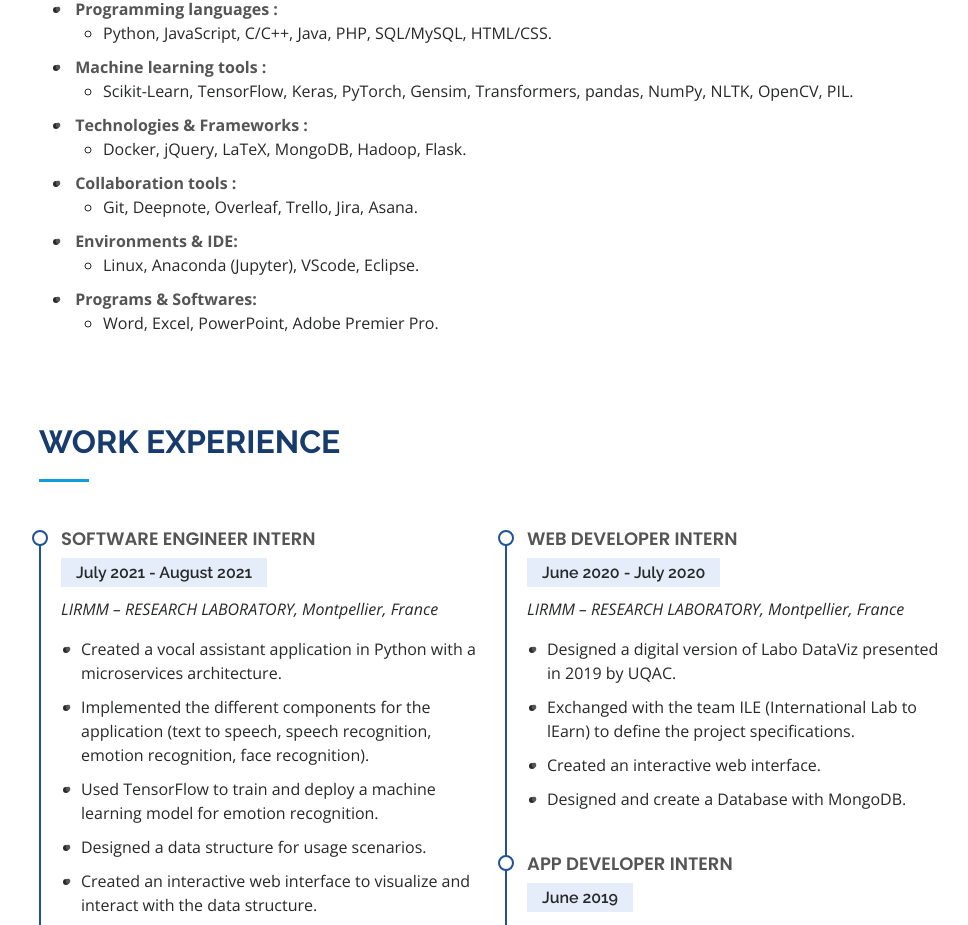
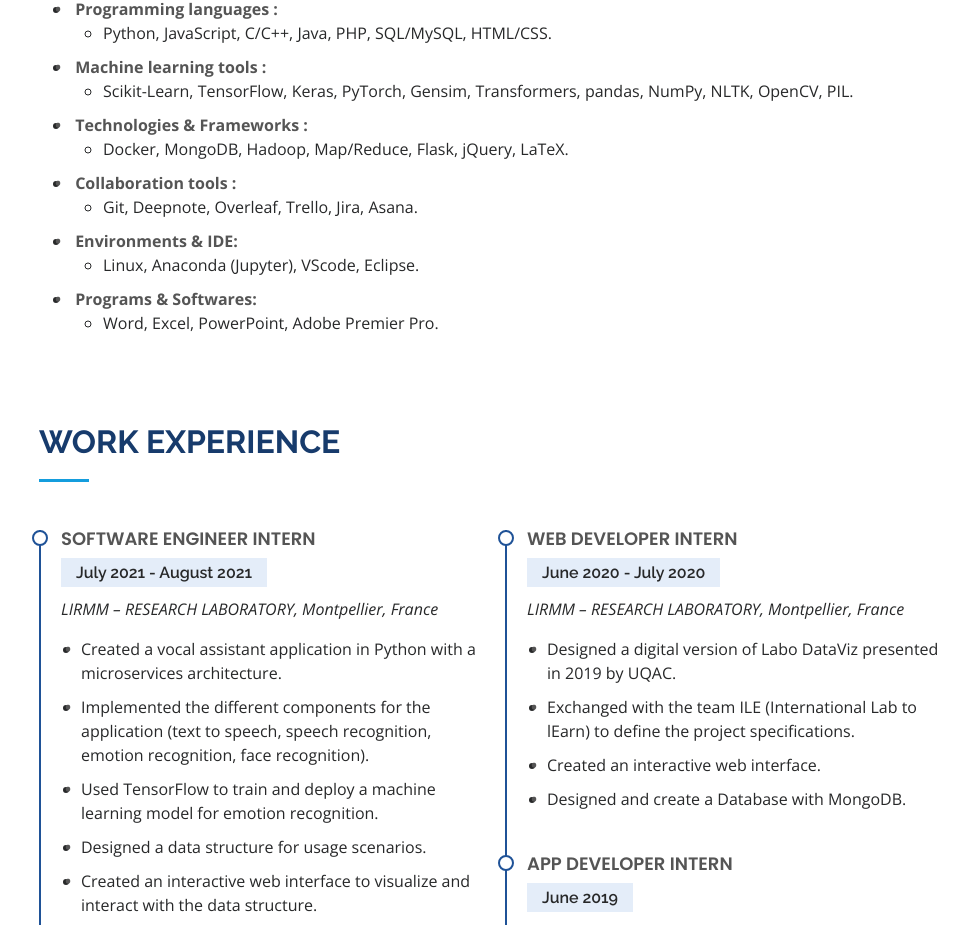
Before and after one commit to MarwanMashra/MarwanMashra.github.io, a plain HTML site: page index.html in a window 1280 px wide. Shown: the part 3197-4122 px from the top of the page, without its empty margins (297-1265 px from the left). Drawn offline with nearby package versions, Linux system fonts and the light colour scheme.

Commit message:
update cv

```diff
--- a/index.html
+++ b/index.html
@@ -252,7 +252,7 @@ CV -->
           <li>
             <strong>Technologies & Frameworks : </strong>
             <ul>
-              <li>Docker, jQuery, LaTeX, MongoDB, Hadoop, Flask.</li>
+              <li>Docker, MongoDB, Hadoop, Map/Reduce, Flask, jQuery, LaTeX.</li>
             </ul>
           </li>
           <li>
```
Also changed, not shown: 1 other file.
